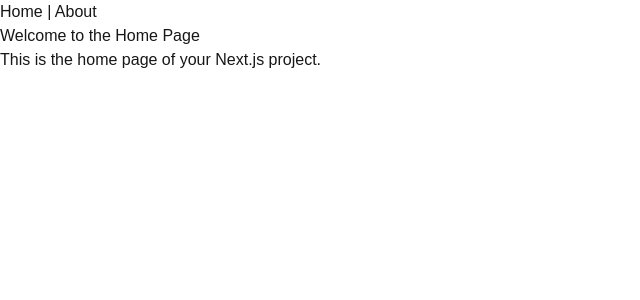
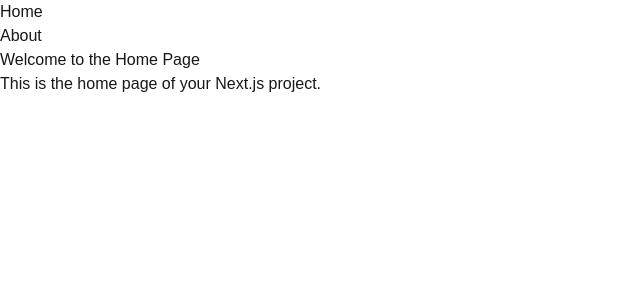
Before and after one commit to CodamsJr/alx-project-0x02-setup, a Next.js app in the folder alx-project-0x02/: page /home in a window 1280 px wide. Shown: the top 300 px of the page, without its empty margins (0-640 px from the left). Built offline with nearby package versions, Linux system fonts and the light colour scheme.

Commit message:
Update Header.tsx

```diff
--- a/alx-project-0x02/components/Header.tsx
+++ b/alx-project-0x02/components/Header.tsx
@@ -1,11 +1,18 @@
-// components/Header.tsx
+// components/layout/Header.tsx
 import Link from 'next/link';
 
 export default function Header() {
   return (
     <header>
       <nav>
-        <Link href="/home">Home</Link> | <Link href="/about">About</Link>
+        <ul>
+          <li>
+            <Link href="/home">Home</Link>
+          </li>
+          <li>
+            <Link href="/about">About</Link>
+          </li>
+        </ul>
       </nav>
     </header>
   );
```
